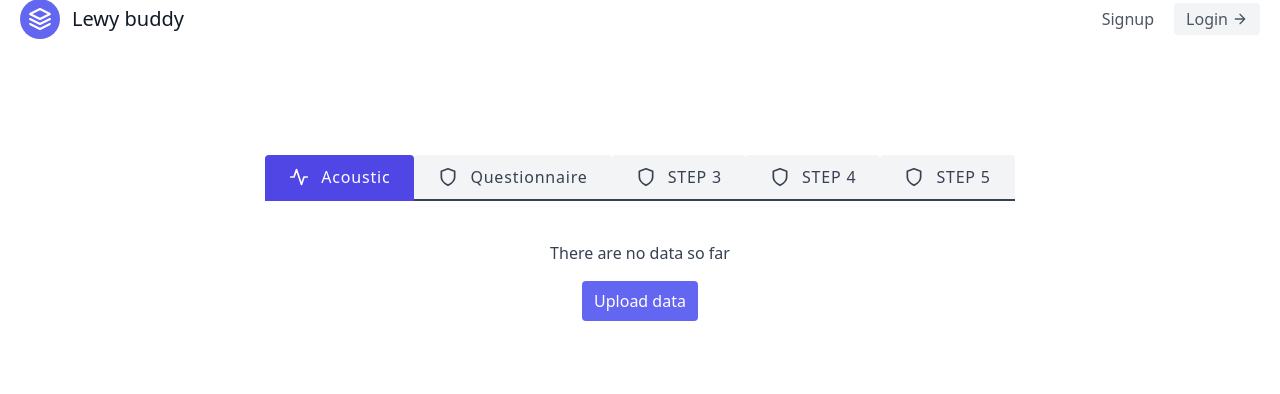
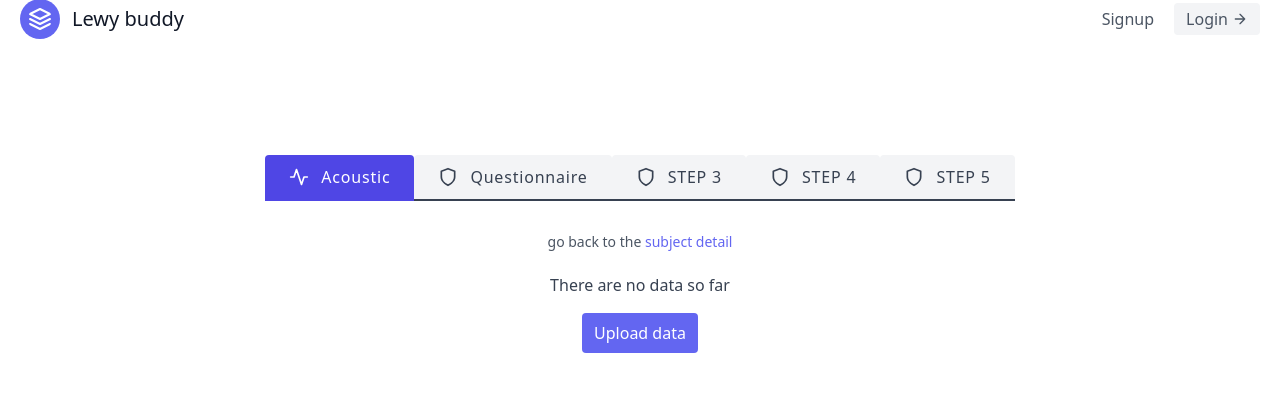
Before and after one commit to BDALab/lbd_analysis_tool, a Django app: template subjects/templates/subjects/session_detail_data_acoustic.html in a window 1280 px wide. Shown: the part 21-415 px from the top of the page. Run offline with Django 3.2, Linux system fonts and the light colour scheme; the template is opened without the code that fills it, so the values that code supplies are empty; some libraries are stand-ins or nearby versions.

Commit message:
Added go back links

```diff
--- a/subjects/templates/subjects/session_detail_data_acoustic.html
+++ b/subjects/templates/subjects/session_detail_data_acoustic.html
@@ -73,6 +73,19 @@
                     STEP 5
                 </a>
 
+            </div>
+
+            <!-- Go to the subject detail -->
+            <div class="flex flex-col text-center w-full">
+                <div class="mt-2">
+                    <span class="text-sm">
+                        go back to the
+                        <a href="{% url 'subjects:subject_detail' session.subject.code %}"
+                           class="text-indigo-500">
+                            subject detail
+                        </a>
+                    </span>
+                </div>
             </div>
 
             <!-- If there are any loaded acoustic data, show the table -->
```
Also changed, not shown: subjects/templates/subjects/session_detail_data_questionnaire.html (+13 -0 lines), subjects/templates/subjects/subject_detail.html (+12 -0 lines).
